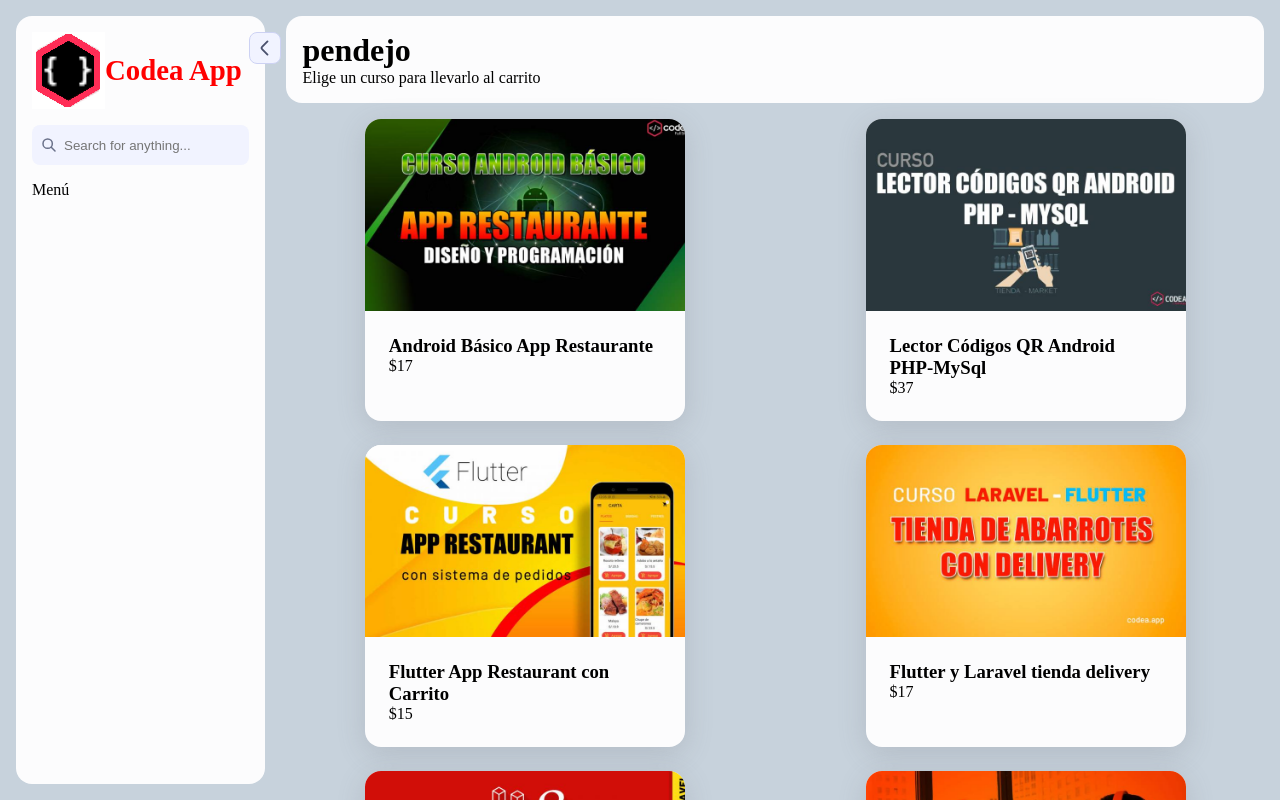
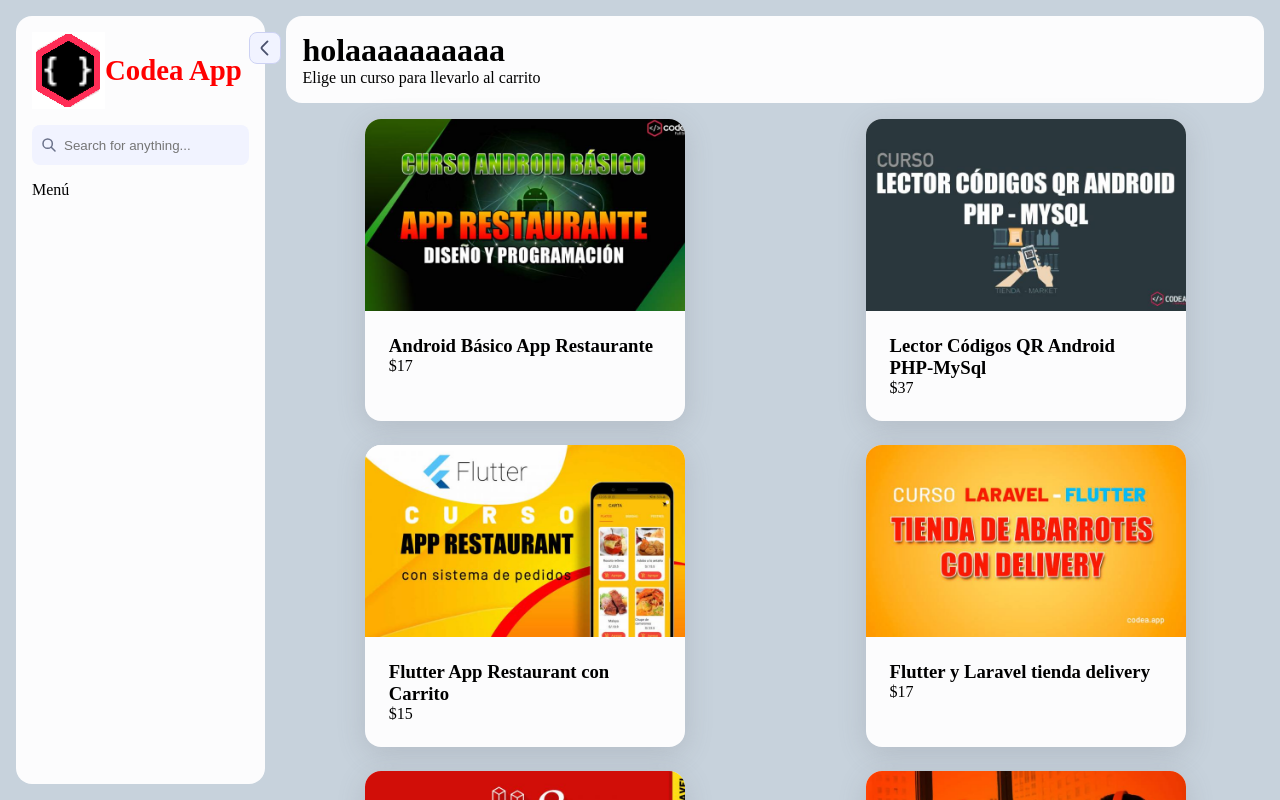
Before and after one commit to R0DRIG0dev/-react-carrito-de-compras, a React (Vite) app: page / in a window 1280 px wide. Shown: the top 800 px of the page. Built offline with nearby package versions, Linux system fonts and the light colour scheme.

Commit message:
posible video 5 parte 1 o video 4 parte final

```diff
--- a/src/componentes/cabecera.jsx
+++ b/src/componentes/cabecera.jsx
@@ -1,15 +1,9 @@
-// import useTienda from "../hooks/useTienda";
-import {contextoTienda} from "../hooks/useTienda";//
-import { useContext } from "react"; //
 import "./estilos/Cabecera.css";
 
 export default function Cabecera (){
-  // const {areaSeleccionada} = useTienda();
-  const algoo = useContext(contextoTienda);//
   return (
     <header className="cabecera">
-      {/* <h1> {areaSeleccionada.nombre} </h1> */}
-      <h1> {algoo.name} </h1>{/* */}
+      <h1>holaaaaaaaaaa</h1>
       <p> Elige un curso para llevarlo al carrito </p>
     </header>
   )
--- a/src/hooks/useTienda.js
+++ /dev/null
@@ -1,17 +0,0 @@
-// import { useContext } from "react";
-// import ContextoTienda from "../contexto/ProveedorTienda";
-
-// const useTienda = () => {
-//     return useContext(ContextoTienda);
-// }
-// // function useTienda(){
-// //     return useContext(ContextoTienda);
-// // }
-
-// export default useTienda;
-
-// ___________________________________________________
-
-import { createContext } from "react";
-
-export const contextoTienda = createContext(null);
--- a/src/main.jsx
+++ b/src/main.jsx
@@ -1,13 +1,14 @@
-import Reactcodea from 'react'
+import Reactcodea, { useState } from 'react'
 import ReactDOM from 'react-dom/client'
 import './index.css'
 import { RouterProvider, createBrowserRouter } from 'react-router-dom'
 import Home from './paginas/Home'
 import Inicio from './vistas/Inicio'
-// import { ProveedorTienda } from './contexto/ProveedorTienda'
-import {contextoTienda} from "./hooks/useTienda";//
 
-const algo = { id:'12', name: "pendejo"}//
+import { createContext } from "react";
+import { areas } from './datos'
+export const ContextoTienda = createContext();
+// const [listaAreas, setListaAreas] = useState(areas);
 
 const enrutador = createBrowserRouter([
   {
@@ -20,11 +21,7 @@
 ])
 
 ReactDOM.createRoot(document.getElementById('root')).render(
-  <Reactcodea.StrictMode>
-    {/* <ProveedorTienda> */}
-    <contextoTienda.Provider value={ algo }>{/* */}
+    <ContextoTienda.Provider value = {"listaAreas"}>
       <RouterProvider router={enrutador} />
-    </contextoTienda.Provider>{/* */}
-    {/* </ProveedorTienda> */}
-  </Reactcodea.StrictMode>,
+    </ContextoTienda.Provider>
 )
```
Also changed, not shown: src/componentes/BarraLateral.jsx (+5 -4 lines), src/contexto/ProveedorTienda.jsx (deleted, +0 -20 lines).
